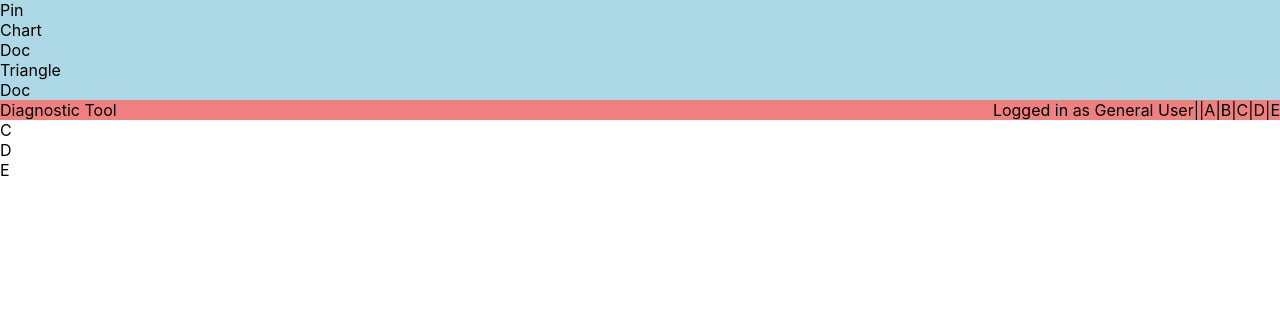
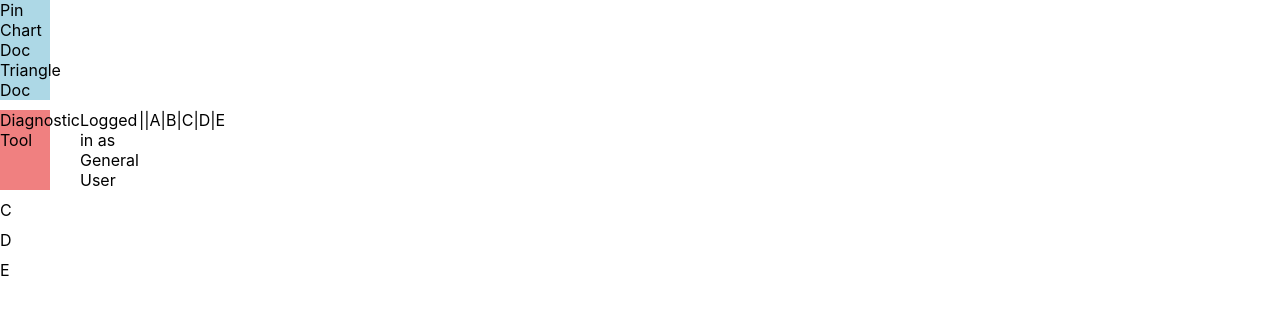
Before and after one commit to sidhantmathur/onr-assign, a React (Create React App) app: page / in a window 1280 px wide. Shown: the top 314 px of the page. Built offline with nearby package versions, Linux system fonts and the light colour scheme.

Commit message:
init grid elements

```diff
--- a/src/App.css
+++ b/src/App.css
@@ -1,4 +1,31 @@
 
 .layout {
   display: grid;
+  grid-gap: 10px;
+  grid-template-columns: 50px;
 }
+
+.a {
+  grid-column: auto;
+  grid-row: auto;
+}
+
+.b {
+  grid-column: auto;
+  grid-row: auto;
+}
+
+.c {
+  grid-column: auto;
+  grid-row: auto;
+}
+
+.d {
+  grid-column: auto;
+  grid-row: auto;
+}
+
+.e {
+  grid-column: auto;
+  grid-row: auto;
+}
```
